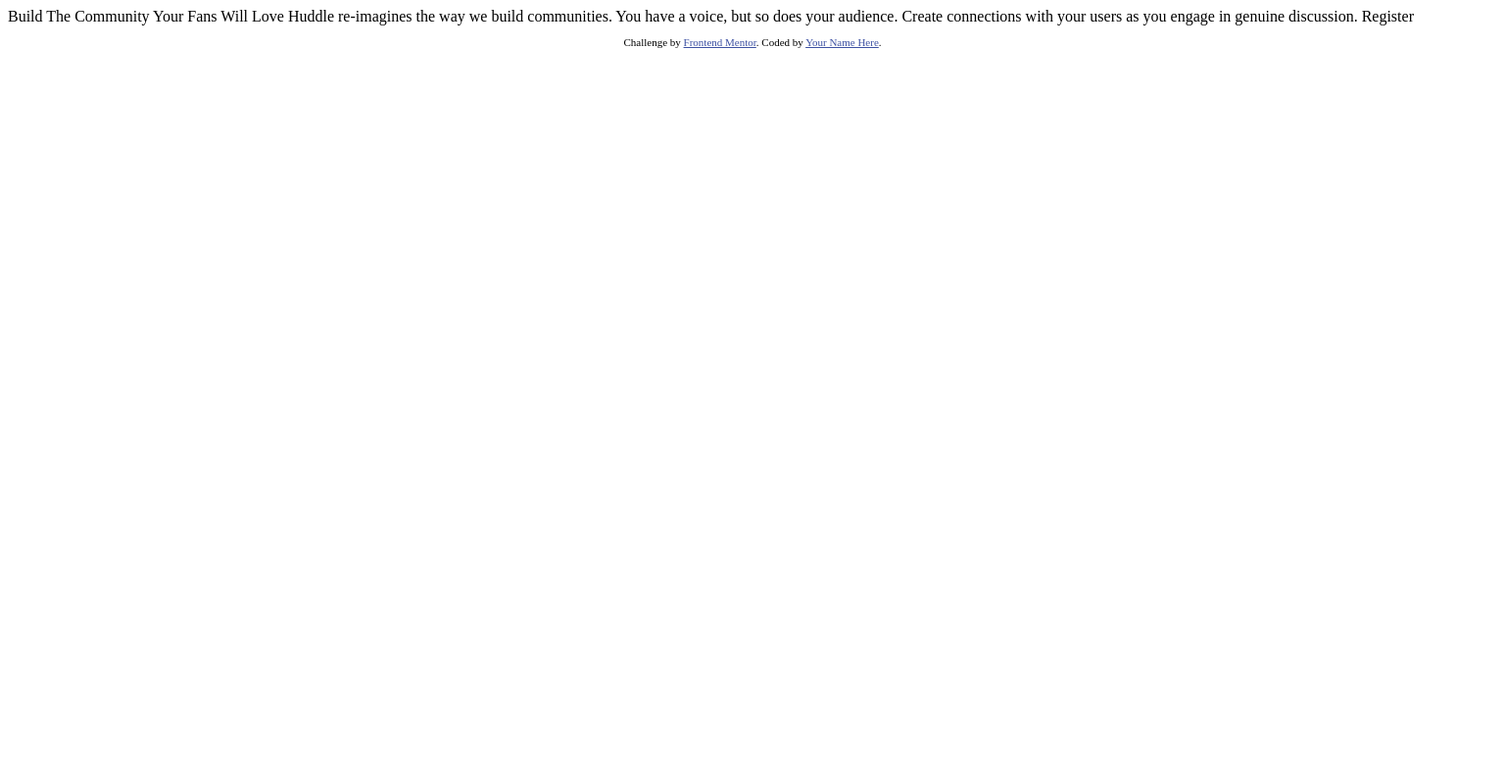
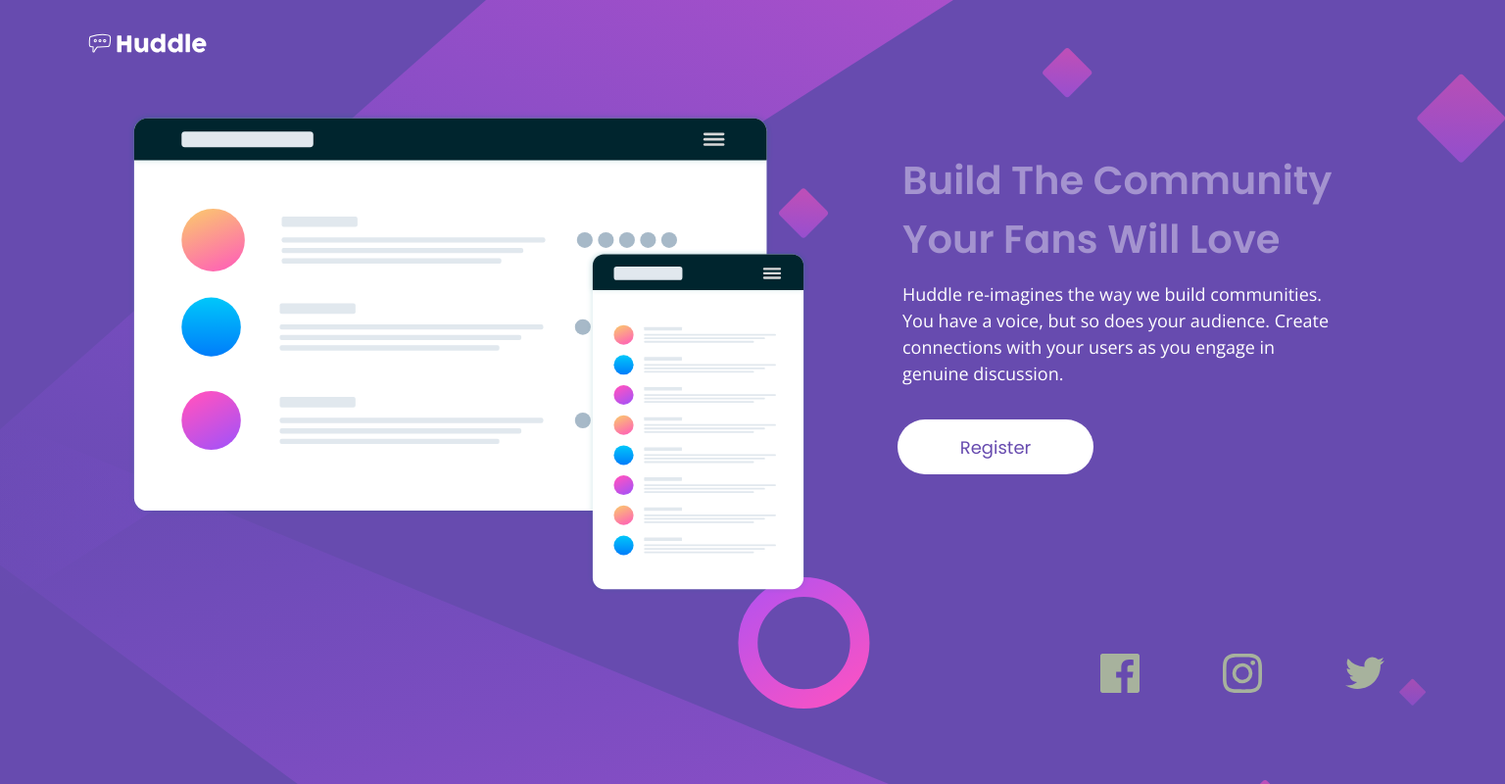
Before and after one commit to HollowZll/8th-challenge, a plain HTML site: page index.html in a window 1536 px wide. Shown: the whole page at 98% size. Drawn offline with nearby package versions, Linux system fonts and the light colour scheme.

Commit message:
add: forgot to make commits most of the html and css for mob& desktop vertion have been added

```diff
--- a/index.html
+++ b/index.html
@@ -3,7 +3,7 @@
 <head>
   <meta charset="UTF-8">
   <meta name="viewport" content="width=device-width, initial-scale=1.0"> <!-- displays site properly based on user's device -->
-
+  <link rel="stylesheet" href="./styles.css">
   <link rel="icon" type="image/png" sizes="32x32" href="./images/favicon-32x32.png">
 
   <title>Frontend Mentor | Huddle landing page with single introductory section</title>
@@ -16,18 +16,39 @@
 </head>
 <body>
 
-  Build The Community Your Fans Will Love
+  <header id="logo">
+    <img src="./images/logo.svg" alt="huddle logo" id="huddle">
+  </header>
+  <main>
+    <div class="desk">
+    <div id="imageFlex">
+      <img src="./images/illustration-mockups.svg" alt="pages" id="pages">
+    </div>
 
-  Huddle re-imagines the way we build communities. You have a voice, but so does your audience.
-  Create connections with your users as you engage in genuine discussion.
+    <div class="desktopText">
+    <h1 id="title">Build The Community Your Fans Will Love</h1>
+    <p id="desc"> Huddle re-imagines the way we build communities. You have a voice, but so does your audience.
+      Create connections with your users as you engage in genuine discussion.</p>
 
-  Register
+      <div class="butFlex">
+        <button class="button">Register</button>
+      </div>
+    </div>
+      </div>
 
-  <footer>
-    <p class="attribution">
-      Challenge by <a href="https://www.frontendmentor.io?ref=challenge" target="_blank">Frontend Mentor</a>.
-      Coded by <a href="#">Your Name Here</a>.
-    </p>
+  </main>
+
+  <footer id="sm">
+    <img src="./images/icon-facebook.svg" alt="icon-facebook" class="icon">
+    <img src="./images/icon-instagram.svg" alt="icon-instagram" class="icon">
+    <img src="./images/icon-twitter.svg" alt="icon-twitter" class="icon">
   </footer>
+
+
+
+
+
+
+
 </body>
 </html>
--- /dev/null
+++ b/styles.scss
@@ -0,0 +1,183 @@
+@import url('https://fonts.googleapis.com/css2?family=Poppins:wght@400;600&display=swap');
+@import url('https://fonts.googleapis.com/css2?family=Open+Sans&display=swap');
+* {
+    margin: 0px;
+    padding: 0px;
+    width: auto;
+}
+
+//Colors
+$violet: hsl(257, 40%, 49%);
+$magenta: hsl(300, 69%, 71%);
+
+// Typography
+$poppins: 'Poppins', sans-serif;
+$sams: 'Open Sans', sans-serif;
+
+
+// bg
+
+
+
+body {
+    background-image: url("./images/bg-mobile.svg");
+    background-repeat: no-repeat;
+    background-color: $violet;
+    background-size: auto;
+    width: auto;
+    background-position-y: 0%;
+}
+
+// header
+
+
+#huddle {
+    padding-top: 28px;
+    padding-left: 49px;
+    height: 30px;
+    padding-bottom: 50px;
+}
+
+
+//main
+
+#imageFlex {
+    display: flex;
+    align-items: center;
+    justify-content: center;
+    margin-bottom: 50px;
+}
+
+#pages {
+    width: 296px;
+    height: 209px;
+    margin-bottom: 10px;
+}
+
+#title {
+    font-family: $poppins;
+    color: white;
+    text-align: center;
+    font-weight: bolder;
+    font-size: 24px;
+    margin-left: 40px;
+    margin-right: 40px;
+    opacity: 40%;
+    margin-bottom: 13px;
+}
+
+#desc {
+    color: white;
+    font-size: 16px;
+    text-align: center;
+    font-family: $sams;
+    margin-left: 35px;
+    margin-right: 35px;
+    line-height: 24px;
+    margin-bottom: 33px;
+
+}
+
+.butFlex {
+    display: flex;
+    align-items: center;
+    justify-content: center;
+    margin-bottom: 50px;
+}
+
+.button {
+    width: 200px;
+    height: 40px;
+    background-color: white;
+    color: $violet;
+    font-size: 12px;
+    font-family: $poppins;
+    border-radius: 20px;
+    border: none;
+}
+
+.button:hover {
+    background-color: $magenta;
+    cursor: pointer;
+    color: white;
+}
+
+// footer
+
+#sm {
+    display: flex;
+    justify-content: space-around;
+    width: 30%;
+    margin-left: 35%;
+}
+
+.icon {
+    filter: invert(100%);
+}
+
+.icon:hover {
+   filter: none;
+   cursor: pointer;
+}
+
+
+// desktop
+
+@media only screen and (min-width: 1440px) {
+    body {
+        background-image: url(./images/bg-desktop.svg);
+        background-size: cover;
+    }
+
+    .desk {
+        display: flex;
+        justify-content: space-around;
+        padding-left: 100px;
+        padding-right: 100px;
+    }
+    #pages {
+        width: 696px;
+        height: 493px;
+    }
+    #title {
+        font-size: 40px;
+        padding-top: 40px;
+        text-align: left;
+    }
+    #desc {
+        font-size: 18px;
+        line-height: 27px;
+        text-align: left;
+    }
+    .desktopText {
+        width: 520px;
+        height: 225px;
+    }
+    .butFlex {
+        justify-content: start;
+        padding-left: 30px;
+    }
+    .button {
+        width: 200px;
+        height: 56px;
+        font-size: 18px;
+        border-radius: 50px;
+    }
+    #huddle {
+        width: 200px;
+        height: 32px;
+    }
+    #sm {
+        padding-left: 500px;
+        margin-right: 30px;
+        justify-content: space-evenly;
+    }
+    .icon {
+        width: 40px;
+        height: 40px;
+    }
+    #title {
+        margin-right: 35px;
+        margin-left: 35px;
+    }
+  }
```
Also changed, not shown: images/icon-facebook.svg (added), images/icon-instagram.svg (added), images/icon-twitter.svg (added), styles.css (added), 1 other file.
